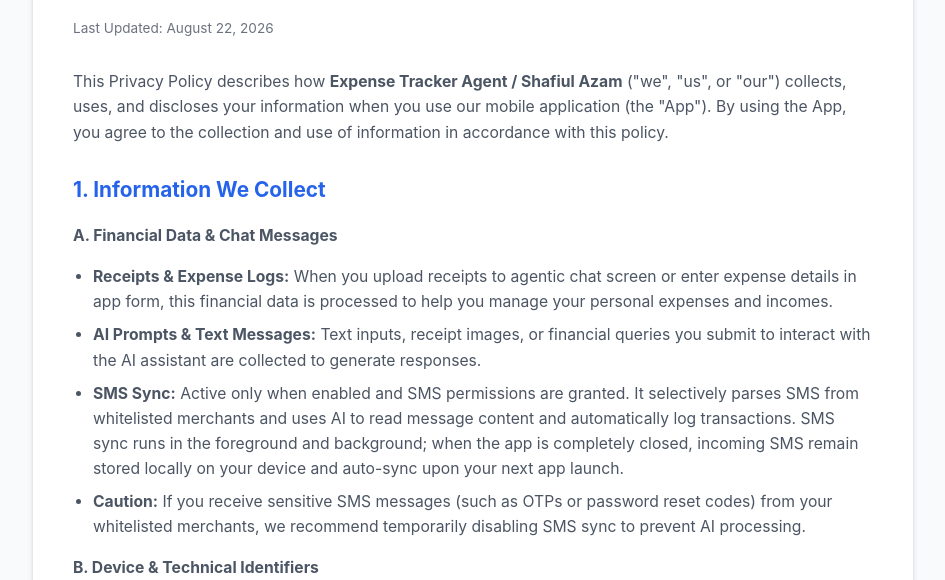
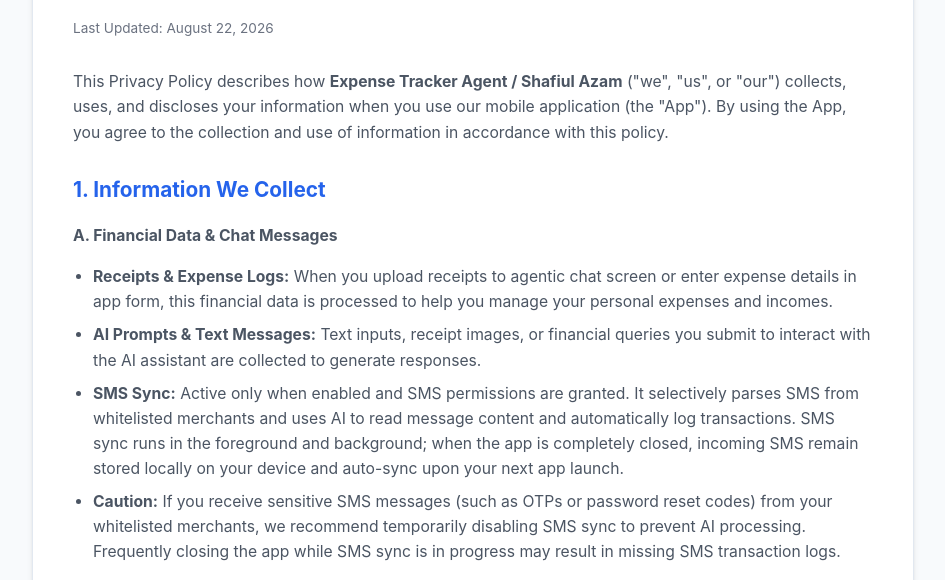
Before and after one commit to engrshafi1994/expense-tracker-agent-privacy-policy, a plain HTML site: page index.html in a window 1280 px wide. Shown: the part 168-748 px from the top of the page, without its empty margins (167-1112 px from the left). Drawn offline with Linux system fonts and the light colour scheme.

Commit message:
Update index.html

```diff
--- a/index.html
+++ b/index.html
@@ -105,7 +105,7 @@
         <li><strong>Receipts & Expense Logs:</strong> When you upload receipts to agentic chat screen or enter expense details in app form, this financial data is processed to help you manage your personal expenses and incomes.</li>
         <li><strong>AI Prompts & Text Messages:</strong> Text inputs, receipt images, or financial queries you submit to interact with the AI assistant are collected to generate responses.</li>
         <li><strong>SMS Sync:</strong> Active only when enabled and SMS permissions are granted. It selectively parses SMS from whitelisted merchants and uses AI to read message content and automatically log transactions. SMS sync runs in the foreground and background; when the app is completely closed, incoming SMS remain stored locally on your device and auto-sync upon your next app launch.</li>
-        <li><strong>Caution:</strong> If you receive sensitive SMS messages (such as OTPs or password reset codes) from your whitelisted merchants, we recommend temporarily disabling SMS sync to prevent AI processing.</em></li>
+        <li><strong>Caution:</strong> If you receive sensitive SMS messages (such as OTPs or password reset codes) from your whitelisted merchants, we recommend temporarily disabling SMS sync to prevent AI processing. Frequently closing the app while SMS sync is in progress may result in missing SMS transaction logs.</em></li>
     </ul>
 
     <p><strong>B. Device & Technical Identifiers</strong></p>
```
